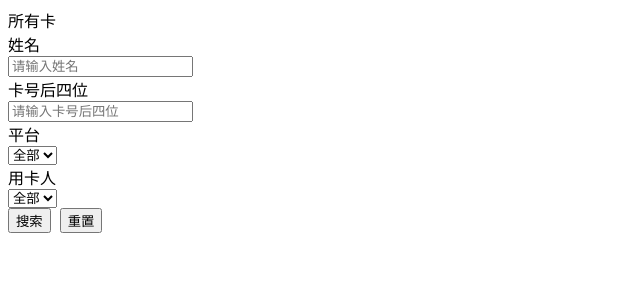
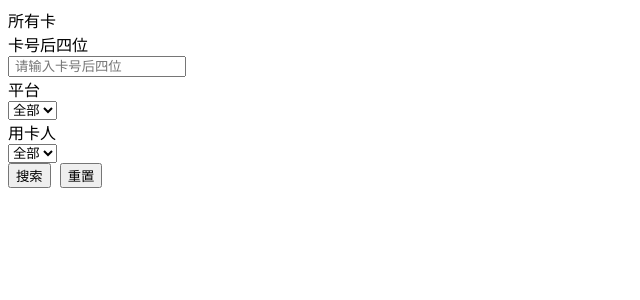
Before and after one commit to mikewang68/Cross_Border_Payments, a Flask app: page /cards in a window 1280 px wide. Shown: the top 300 px of the page, without its empty margins (0-640 px from the left). Run offline with Flask 3, Linux system fonts and the light colour scheme; the visitor is signed in with stand-in values (Sample User, id 1).

Commit message:
所有卡搜索+部分显示优化

```diff
--- a/ucard/static/css/cards.css
+++ b/ucard/static/css/cards.css
@@ -7,15 +7,31 @@
     margin-top: 15px;
     width: 100%;
     overflow-x: auto;
+    position: relative;
 }
 
 /* 搜索表单样式 */
 .cards-page .layui-form-pane .layui-form-label {
-    width: 80px;
+    width: 120px;
+    overflow: visible;
+    white-space: nowrap;
+    text-overflow: clip;
 }
 
 .cards-page .layui-form-pane .layui-input-inline {
     width: 180px;
+}
+
+/* 禁用表格固定高度 */
+/* .cards-page .layui-table-view {
+    height: auto !important;
+    margin-bottom: 10px;
+} */
+
+/* 防止分页栏被遮挡 */
+.cards-page .layui-card-body {
+    padding-bottom: 20px;
+    overflow: visible;
 }
 
 /* 卡片样式 */
@@ -152,6 +225,10 @@
     position: relative;
 }
 
-.cards-page .layui-table-view {
-    margin-bottom: 10px;
+/* 确保内部padding合适 */
+.cards-page .layui-form-pane .layui-input {
+    padding-left: 5px;
+    padding-right: 5px;
+    width: calc(100% - 2px);
+    box-sizing: border-box;
 }
--- a/ucard/static/js/card_holders.js
+++ b/ucard/static/js/card_holders.js
@@ -76,15 +76,15 @@
                 data: transformedData,  // 使用本地数据
                 url: null,             // 不使用URL加载数据
                 page: true,             // 开启分页
-                limit: 10,              // 默认每页显示10条
+                limit: 10,               // 默认每页显示10条
                 limits: [10, 20, 50, 100],
-                height: 'full-220',     // 使用自动高度，不要固定高度
+                height: 'auto',         // 使用自动高度，不要固定高度
                 cols: [[
                     {field: 'card_holder_id', title: 'ID', width: 250},
                     {field: 'name', title: '姓名', width: 120},
                     {field: 'phone_number', title: '手机号码', width: 150},
                     {field: 'region', title: '地区', width: 80},
-                    {field: 'email', title: '邮箱', width: 180},
+                    {field: 'email', title: '邮箱', width: 210},
                     {field: 'version', title: '平台', width: 80},
                     {field: 'create_time', title: '创建时间', width: 160},
                     {field: 'bill_address_country', title: '国家', width: 80},
--- a/ucard/static/js/cards.js
+++ b/ucard/static/js/cards.js
@@ -64,13 +64,49 @@
             form.on('submit(formSearch)', function(data) {
                 // 获取表单数据
                 var formData = data.field;
-                // 执行搜索，重载表格
+                console.log("表单搜索条件:", formData);
+
+                // 执行搜索，使用本地数据筛选
+                var filteredData = cardsData;
+
+                // 按卡号后四位筛选
+                if (formData.card_last_digits && formData.card_last_digits.trim() !== '') {
+                    filteredData = filteredData.filter(function(item) {
+                        var cardNumber = item.mask_card_number || '';
+                        // 获取卡号后四位并进行精确匹配
+                        var lastFourDigits = cardNumber.slice(-4);
+                        return lastFourDigits === formData.card_last_digits;
+                    });
+                }
+
+                // 按平台(version)筛选
+                if (formData.version && formData.version !== '') {
+                    filteredData = filteredData.filter(function(item) {
+                        return item.version === formData.version;
+                    });
+                }
+
+                // 按用卡人筛选
+                if (formData.card_holder_id && formData.card_holder_id !== '') {
+                    filteredData = filteredData.filter(function(item) {
+                        return item.card_holder_id === formData.card_holder_id;
+                    });
+                }
+
+                // 重载表格，使用筛选后的数据
                 table.reload('cards-table', {
-                    where: formData,
+                    data: filteredData,
                     page: {
                         curr: 1  // 重置到第一页
                     }
                 });
+
+                // 如果没有找到匹配的数据，显示提示
+                if (filteredData.length === 0) {
+                    layer.msg('未找到符合条件的数据', {icon: 0});
+                } else {
+                    layer.msg('找到 ' + filteredData.length + ' 条符合条件的数据', {icon: 1});
+                }
 
                 return false;  // 阻止表单默认提交
             });
@@ -97,7 +133,7 @@
                 url: null,
                 limit: 10,
                 limits: [10, 20, 50, 100],
-                height: 'full-220',
+                height: 'auto',
                 cols:[[
                     {
                         field: 'mask_card_number',
@@ -132,9 +168,18 @@
                         }
                     },
                     {
+                        field: 'name',
+                        title: '姓名',
+                        width: 150,
+                        align: 'center',
+                        templet: function(d){
+                            return d.first_name + ' ' + d.last_name;
+                        }
+                    },
+                    {
                         field: 'available_balance',
                         title: '剩余额度',
-                        width: 120,
+                        width: 150,
                         align: 'center',
                         templet: function(d){
                             var balance = d.available_balance || '0.00';
@@ -145,7 +190,7 @@
                     {
                         field: 'expire_date',
                         title: '有效期',
-                        width: 120,
+                        width: 80,
                         align: 'center',
                         templet: function(d) {
                             var months = calculateRemainingMonths(d.expire_year, d.expire_month);
@@ -155,7 +200,7 @@
                     {
                         field: 'cards_status',
                         title: '状态',
-                        width: 100,
+                        width: 80,
                         align: 'center',
                         templet: function(d){
                             var status = d.cards_status || 'INACTIVE';
@@ -171,7 +216,7 @@
                     {field: 'create_time', title: '申请时间', width: 180, align: 'center'},
                     {field: 'brand_code', title: '卡组织', width: 100, align: 'center'},
                     {field: 'version', title: '平台', width: 80, align: 'center'},
-                    {title: '操作', toolbar: '#card_barTool', width: 250, align: 'center', fixed: 'right'},
+                    {title: '操作', toolbar: '#card_barTool', width: 150, align: 'center'},
                 ]],
                 done: function(res){
                     // 确保分页正确显示
--- a/ucard/templates/main/cards.html
+++ b/ucard/templates/main/cards.html
@@ -5,12 +5,12 @@
             <!-- 搜索表单 -->
             <form class="layui-form layui-form-pane" lay-filter="cardsSearchForm">
                 <div class="layui-form-item">
-                    <div class="layui-inline">
+                    <!-- <div class="layui-inline">
                         <label class="layui-form-label">姓名</label>
                         <div class="layui-input-inline">
                             <input type="text" name="name" placeholder="请输入姓名" autocomplete="off" class="layui-input">
                         </div>
-                    </div>
+                    </div> -->
                     <div class="layui-inline">
                         <label class="layui-form-label">卡号后四位</label>
                         <div class="layui-input-inline">
@@ -80,18 +80,24 @@
             <!-- 行工具栏 -->
             <script type="text/html" id="card_barTool">
             {% raw %}
+                <div class="layui-table-col-special">
                     <div class="card-operations">
                         <div class="operation-row">
                             <a class="layui-btn layui-btn-xs" lay-event="detail">详情</a>
+                            <a class="layui-btn layui-btn-xs layui-btn-normal" lay-event="edit_nickname">编辑昵称</a>
+                        </div>
+                        <div class="operation-row">
                             <a class="layui-btn layui-btn-xs layui-btn-normal" lay-event="adjust">调额</a>
                             <a class="layui-btn layui-btn-xs layui-btn-normal" lay-event="set_limit">设置限额</a>
                         </div>
-                    <div class="operation-row">
+                        <div class="operation-row-key">
                             <a class="layui-btn layui-btn-xs layui-btn-danger" lay-event="cancel">销卡</a>
                             <a class="layui-btn layui-btn-xs layui-btn-warm" lay-event="freeze">冻结</a>
-                        <a class="layui-btn layui-btn-xs layui-btn-normal" lay-event="edit_nickname">编辑昵称</a>
+
                         </div>
                     </div>
+                </div>
+
             {% endraw %}
             </script>
         </div>
```
Also changed, not shown: other parts of ucard/static/css/cards.css (+71 -14 lines), ucard/static/css/card_holders.css (+70 -10 lines). Lines whose indentation alone changed are shown as unchanged.
